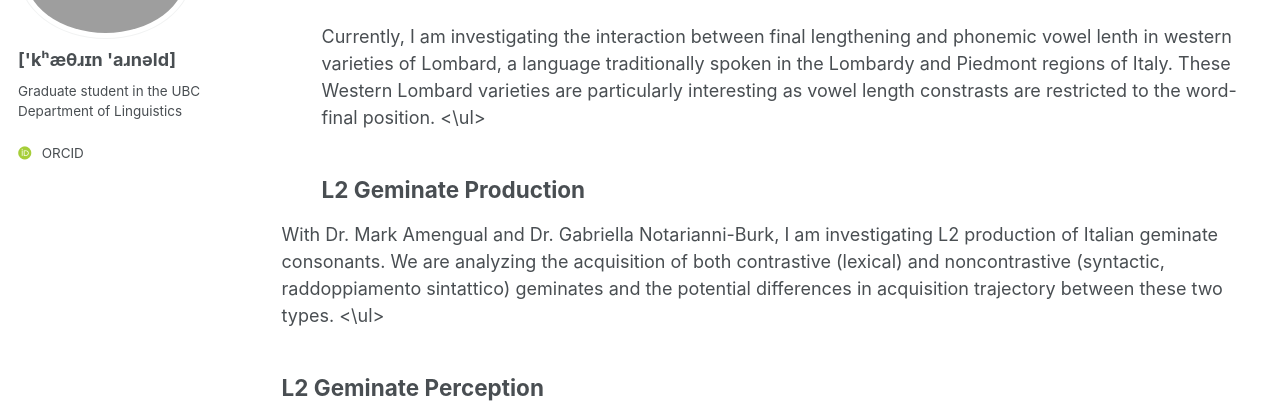
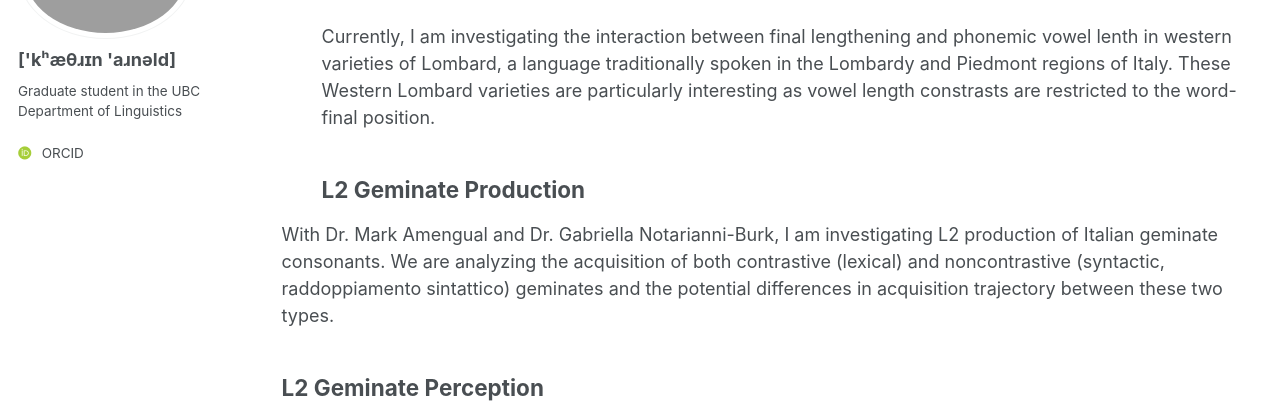
Before and after one commit to katherinearnold/katherinearnold.github.io, a Jekyll site: the page built from _pages/research.md, in a window 1280 px wide. Shown: the part 196-609 px from the top of the page. Built offline with Jekyll 4.4.1, drawn with Linux system fonts in a browser that asks for light colours; some web fonts are replaced; a script bundle is joined from its source files by our own code; library files that are not in the unit come from our copies.

Commit message:
Correct HTML structure in research.md
Fix HTML tags and improve formatting in research.md

```diff
--- a/_pages/research.md
+++ b/_pages/research.md
@@ -8,12 +8,11 @@ author_profile: true
 <h2>Italian dialects</h2>
 <ul>
 Currently, I am investigating the interaction between final lengthening and phonemic vowel lenth in western varieties of Lombard, a language traditionally spoken in the Lombardy and Piedmont regions of Italy. These Western Lombard varieties are particularly interesting as vowel length constrasts are restricted to the word-final position.
-<\ul>
+
 
 <h2>L2 Geminate Production</h2>
 </ul>
 With Dr. Mark Amengual and Dr. Gabriella Notarianni-Burk, I am investigating L2 production of Italian geminate consonants. We are analyzing the acquisition of both contrastive (lexical) and noncontrastive (syntactic, raddoppiamento sintattico) geminates and the potential differences in acquisition trajectory between these two types.
-<\ul>
 
 <h2>L2 Geminate Perception</h2>
 </ul>
```
